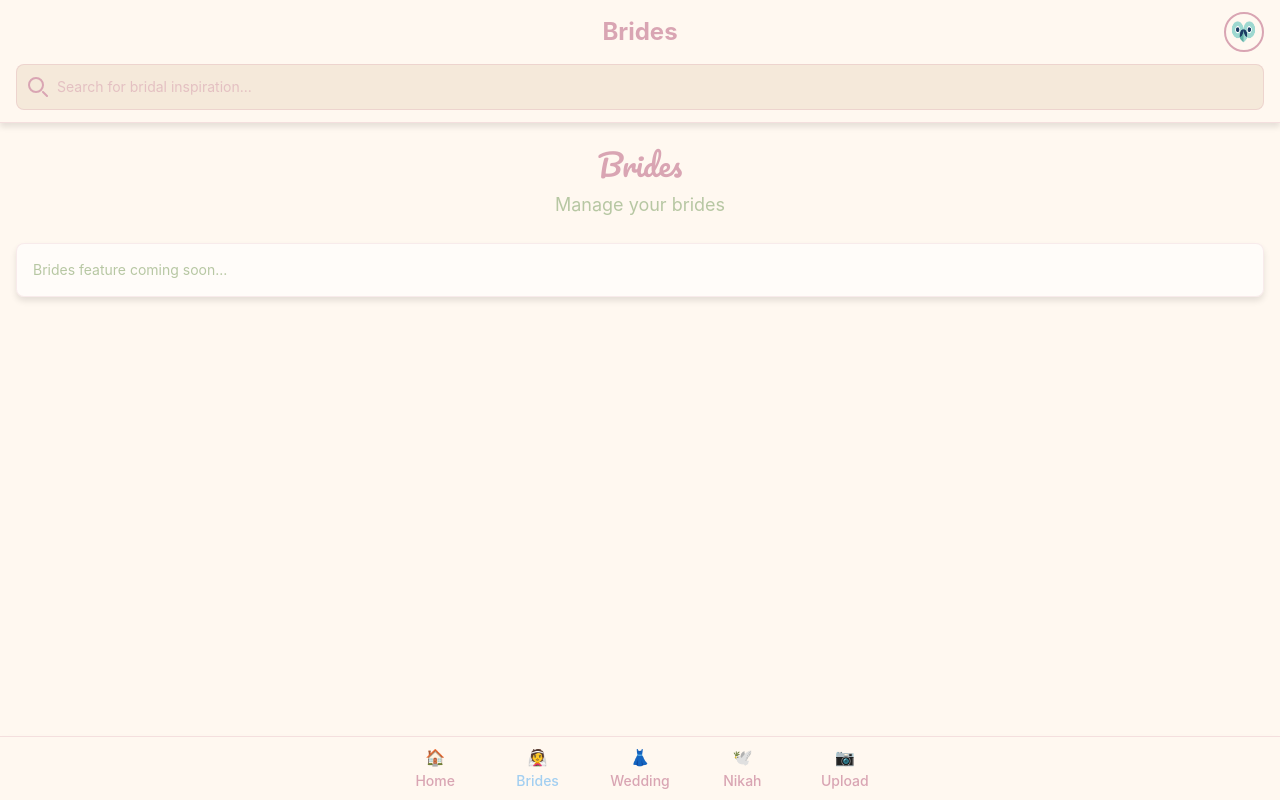
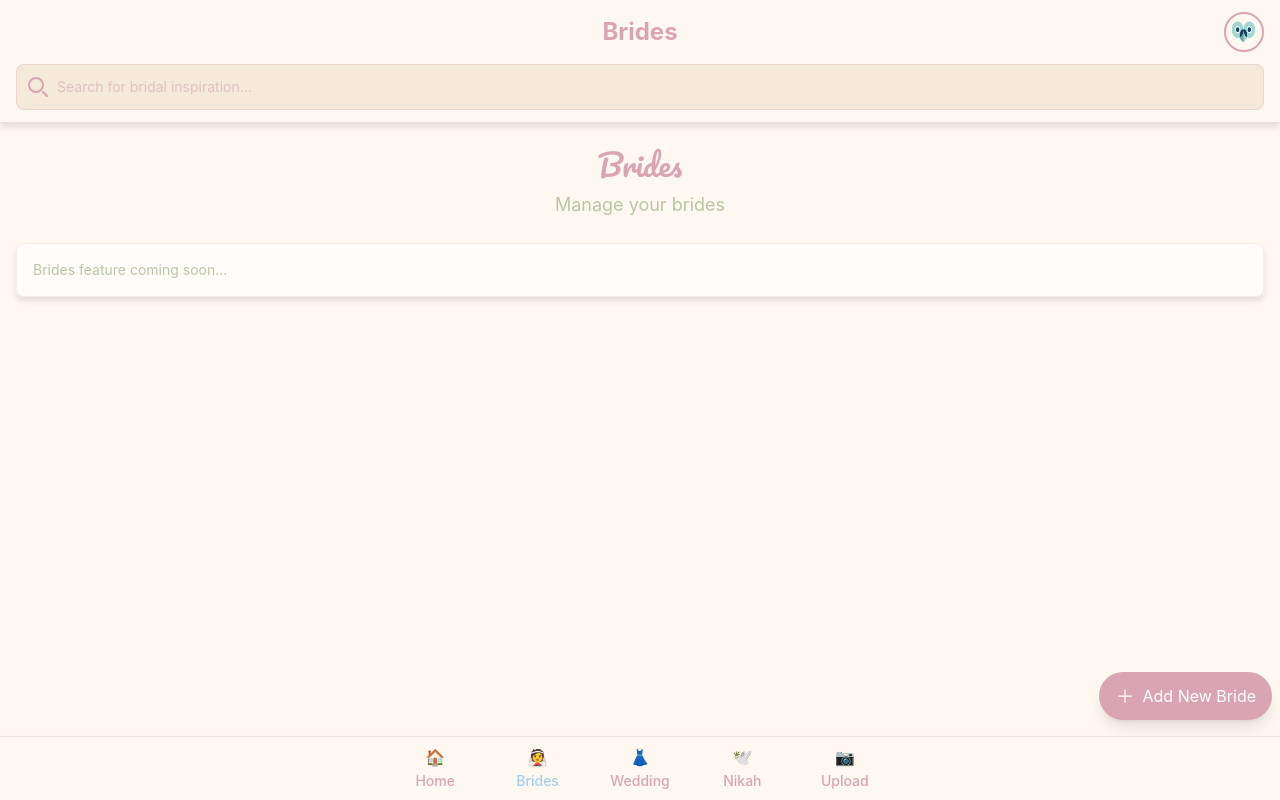
Before and after one commit to asiyamoh/InspoCloset, a React (Vite) app: page /brides in a window 1280 px wide. Built offline with nearby package versions, Linux system fonts and the light colour scheme.

Commit message:
feat: Add floating "Add New Bride" button to brides page
- Add floating action button positioned above bottom navigation
- Include plus icon from Heroicons and descriptive text
- Position button to align with bottom nav upload button
- Style with dustyRose theme matching app design system

```diff
--- a/package.json
+++ b/package.json
@@ -4,9 +4,10 @@
   "private": true,
   "type": "module",
   "dependencies": {
+    "@heroicons/react": "^2.2.0",
+    "@tanstack/react-router": "^1.44.2",
     "@types/react": "^19.1.8",
     "@types/react-dom": "^19.1.6",
-    "@tanstack/react-router": "^1.44.2",
     "clsx": "^2.1.1",
     "react": "^19.1.0",
     "react-dom": "^19.1.0",
@@ -19,8 +20,8 @@
     "generate": "npx @tanstack/router-cli generate"
   },
   "devDependencies": {
+    "@tanstack/router-plugin": "^1.44.3",
     "@types/node": "^20.19.11",
-    "@tanstack/router-plugin": "^1.44.3",
     "@vitejs/plugin-react": "^5.0.0",
     "autoprefixer": "^10.4.21",
     "postcss": "^8.5.6",
--- a/src/features/bride/brides.page.tsx
+++ b/src/features/bride/brides.page.tsx
@@ -1,4 +1,5 @@
-import { MainLayout } from '../../components/layout/MainLayout';
+import { MainLayout } from "../../components/layout/MainLayout";
+import { PlusIcon } from "@heroicons/react/24/solid";
 
 export function BridesPage() {
   return (
@@ -8,9 +9,7 @@ export function BridesPage() {
           <h1 className="text-3xl font-handwritten text-dustyRose mb-2">
             Brides
           </h1>
-          <p className="text-sageGreen text-lg">
-            Manage your brides
-          </p>
+          <p className="text-sageGreen text-lg">Manage your brides</p>
         </div>
         <div className="bg-white/60 p-4 rounded-lg border border-dustyRose/20 shadow-photo-glue">
           <p className="text-sageGreen text-sm">
@@ -18,6 +17,12 @@ export function BridesPage() {
           </p>
         </div>
       </div>
+
+      {/* Floating New Bride Button */}
+              <button className="fixed bottom-20 right-2 bg-dustyRose hover:bg-dustyRose/90 text-white rounded-full shadow-lg hover:shadow-xl transition-all duration-200 flex items-center gap-2 px-4 py-3 group">
+        <PlusIcon className="w-5 h-5 transition-transform group-hover:scale-110" />
+        Add New Bride
+      </button>
     </MainLayout>
   );
 }
--- a/src/features/home/home.page.tsx
+++ b/src/features/home/home.page.tsx
@@ -1,7 +1,9 @@
-import { QuickActionsGrid } from './components/QuickActionsGrid';
+import { QuickActionsGrid } from "./components/QuickActionsGrid";
+import { MainLayout } from "@/components/layout/MainLayout";
 
-export function HomePage(){
-    return(
+export function HomePage() {
+  return (
+    <MainLayout>
       <div className="space-y-6">
         {/* Welcome Section */}
         <div className="text-center">
@@ -18,11 +20,14 @@ export function HomePage(){
 
         {/* Recent Inspiration */}
         <div className="bg-white/60 p-4 rounded-lg border border-dustyRose/20 shadow-photo-glue">
-                <h3 className="font-handwritten text-xl text-dustyRose mb-3">Recent Inspiration</h3>
+          <h3 className="font-handwritten text-xl text-dustyRose mb-3">
+            Recent Inspiration
+          </h3>
           <p className="text-sageGreen text-sm">
             Start building your bridal inspiration collection...
           </p>
         </div>
       </div>
-    )
+    </MainLayout>
+  );
 }
```
Also changed, not shown: 1 other file (tests, documents, lock files or other folders). Lines whose indentation alone changed are shown as unchanged.
